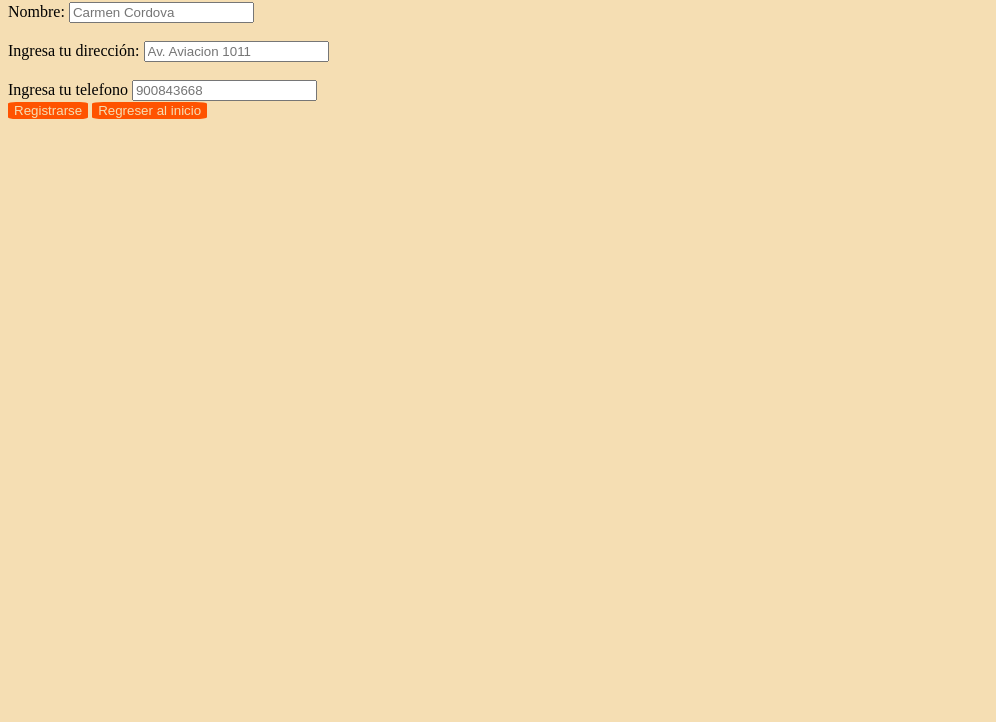
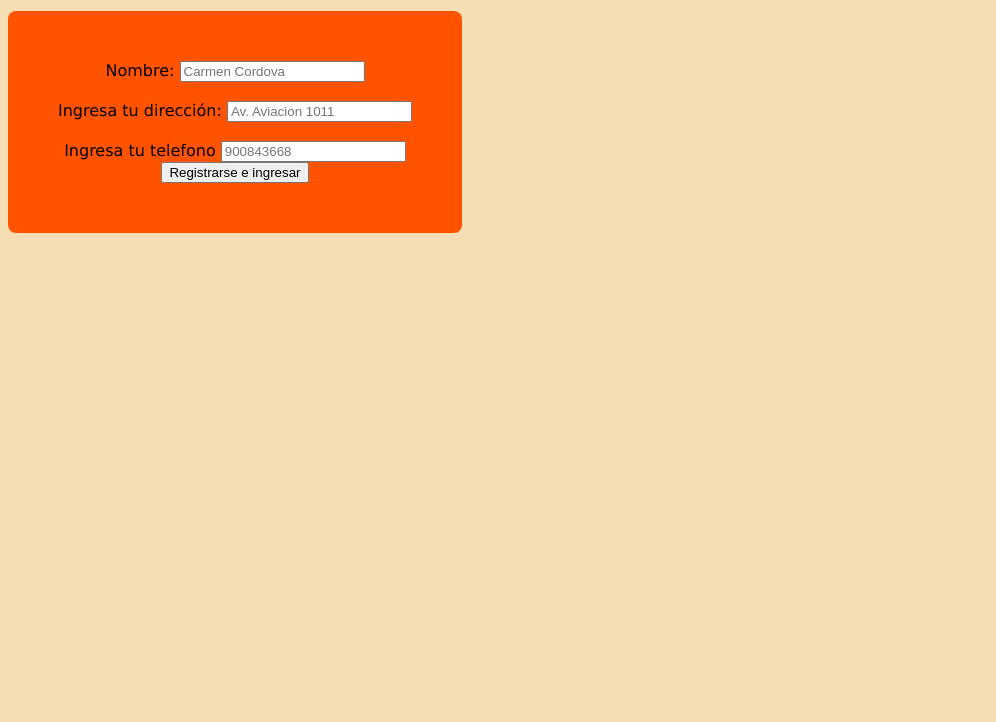
Before and after one commit to David-MT1/ProyectoPersonal, a plain HTML site: page Registr/registro.html in a window 1280 px wide. Shown: the part 78-800 px from the top of the page, without its empty margins (0-996 px from the left). Drawn offline with Linux system fonts and the light colour scheme.

Commit message:
Commit 8: agregado del registro

```diff
--- /dev/null
+++ b/Registr/Styles.css
@@ -0,0 +1,24 @@
+body{
+    background-color: rgb(245, 222, 179);
+    display: grid;
+    font-family:Verdana, Geneva, Tahoma, sans-serif;
+    display: grid;
+}
+h1{
+    text-align: center;
+}
+form{
+    grid-template-columns: center;
+    text-align: center;
+    position: fixed;
+    width: auto;
+    height: auto;
+    background-color: rgba(255, 83, 0);
+    padding: 50px;
+    border-radius: 8px;
+}
+#registrar{
+
+    color: rgba(255, 83, 0);
+
+}
--- a/registro.html
+++ b/Registr/registro.html
@@ -3,7 +3,7 @@
 <head>
     <meta charset="UTF-8">
     <meta name="viewport" content="width=device-width, initial-scale=1.0">
-    <link rel="stylesheet" href="styles.css">
+    <link rel="stylesheet" href="Styles.css">
     <title>registro</title>
 </head>
 <body>
@@ -21,9 +21,8 @@
             <label for="telf">Ingresa tu telefono</label>
             <input type="text" id="telf" name="telf" placeholder="900843668" pattern="{9}"><br>
 
-            <button type="submit">Registrarse</button>
+            <button type="submit">Registrarse e ingresar</button>
 
-            <a href="index.html"><button type="button">Regreser al inicio</button></a>
         </form>
     </main>
 
```
